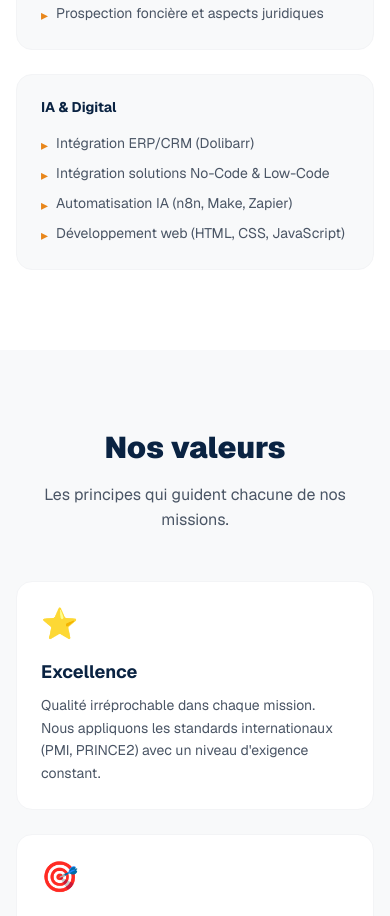
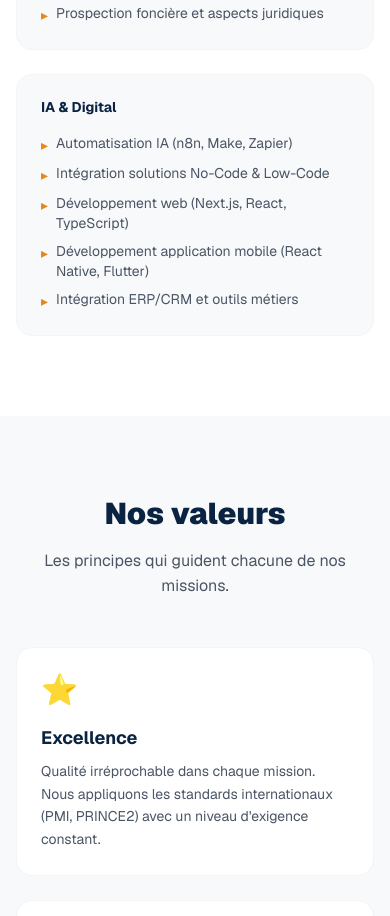
Before and after one commit to ENJMN/en-mod-projet-veille, a Next.js app: page /about in a window 390 px wide. Shown: the part 5080-5996 px from the top of the page. Built offline with nearby package versions, Linux system fonts and the light colour scheme.

Commit message:
IA & Digital : ajout mobile, retire Dolibarr, modernise stack

```diff
--- a/app/about/page.tsx
+++ b/app/about/page.tsx
@@ -55,7 +55,7 @@ const expertise = [
   },
   {
     category: "IA & Digital",
-    items: ["Intégration ERP/CRM (Dolibarr)", "Intégration solutions No-Code & Low-Code", "Automatisation IA (n8n, Make, Zapier)", "Développement web (HTML, CSS, JavaScript)"],
+    items: ["Automatisation IA (n8n, Make, Zapier)", "Intégration solutions No-Code & Low-Code", "Développement web (Next.js, React, TypeScript)", "Développement application mobile (React Native, Flutter)", "Intégration ERP/CRM et outils métiers"],
   },
 ];
 
```
